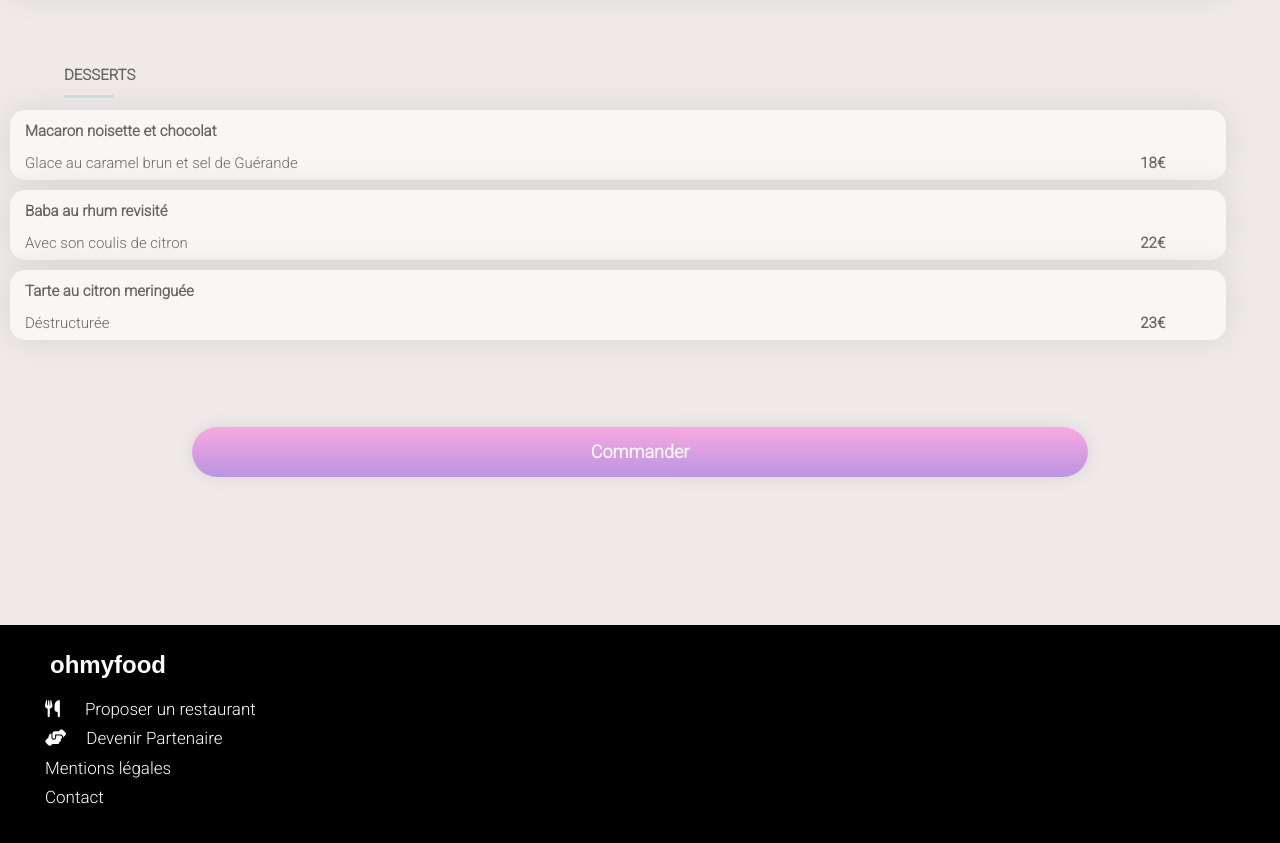
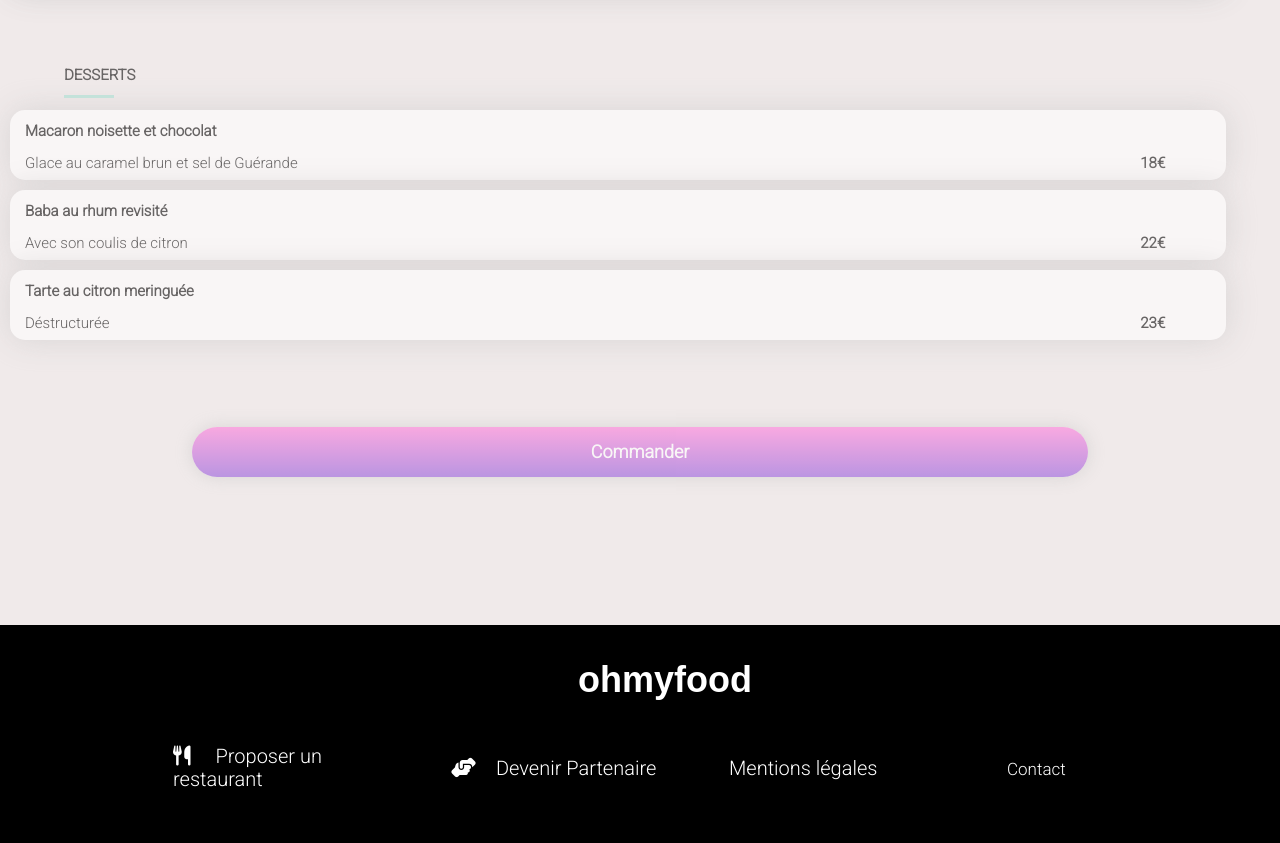
Before and after one commit to ElodieAvetisyan/ohmyfood, a website: page pages/page2-lanote.html in a window 1280 px wide. Shown: the part 1686-2529 px from the top of the page. Drawn offline with Linux system fonts and the light colour scheme; a web font is replaced by a local one.

Commit message:
version desktop en cours

```diff
--- a/sass/_animations.scss
+++ b/sass/_animations.scss
@@ -118,16 +118,19 @@
             transform: translateX(105%);
             transition: transform 400ms;
             justify-content: space-between;
-            & i{
+            & .fa-solid.fa-circle-check {
             color: white;
             margin: auto;
-            transform: rotate(360deg);
-            transition: transform 400ms;
             display: flex;
             justify-content: center;
             align-items: center;
-            }
+            transform: rotate(360deg);
+                transition: transform 1s ease;
+           }
         }
+
+
+
 
 /* animation pages arrivée des entrées,plats et desserts*/
 
--- a/sass/_headerfooter.scss
+++ b/sass/_headerfooter.scss
@@ -75,6 +75,10 @@ header{
             background: linear-gradient(#9256dcea,#ff79d9ca);
             box-shadow: 0 0 2em rgb(179, 178, 178);
            }
+           @media (min-width: 768px){
+            width: 290px;
+            margin-left: 40%;
+           }
         }
 }
 
@@ -93,16 +97,37 @@ footer{
         font-size: 12px;
         margin-left: 12%;
         padding-top: 5%;
+        @media (min-width: 768px){
+           font-size: 18px;
+           display: flex;
+           justify-content: center;
+           align-items: center;
+
+        }
     }
 
 
-    ul li {
+    ul {
+        @media (min-width: 768px){
+         display: flex;
+         flex-direction: row;
+         justify-content: center;
+         align-items: center;
+         margin-left: 10%;
+        }
+    li {
         color: white;
-        padding:05px;
+        padding: 5px;
         font-size: 17px;
         list-style-type: none;
         text-decoration: none;
+        @media (min-width: 768px){
+            width: 25%;
+         font-size: 20px;
+         margin-right: 60px;
+        }
     }
+}
     .fa-solid.fa-utensils{
     padding-right: 25px;
     }
```
Also changed, not shown: public/css/style.css, 1 other file.
